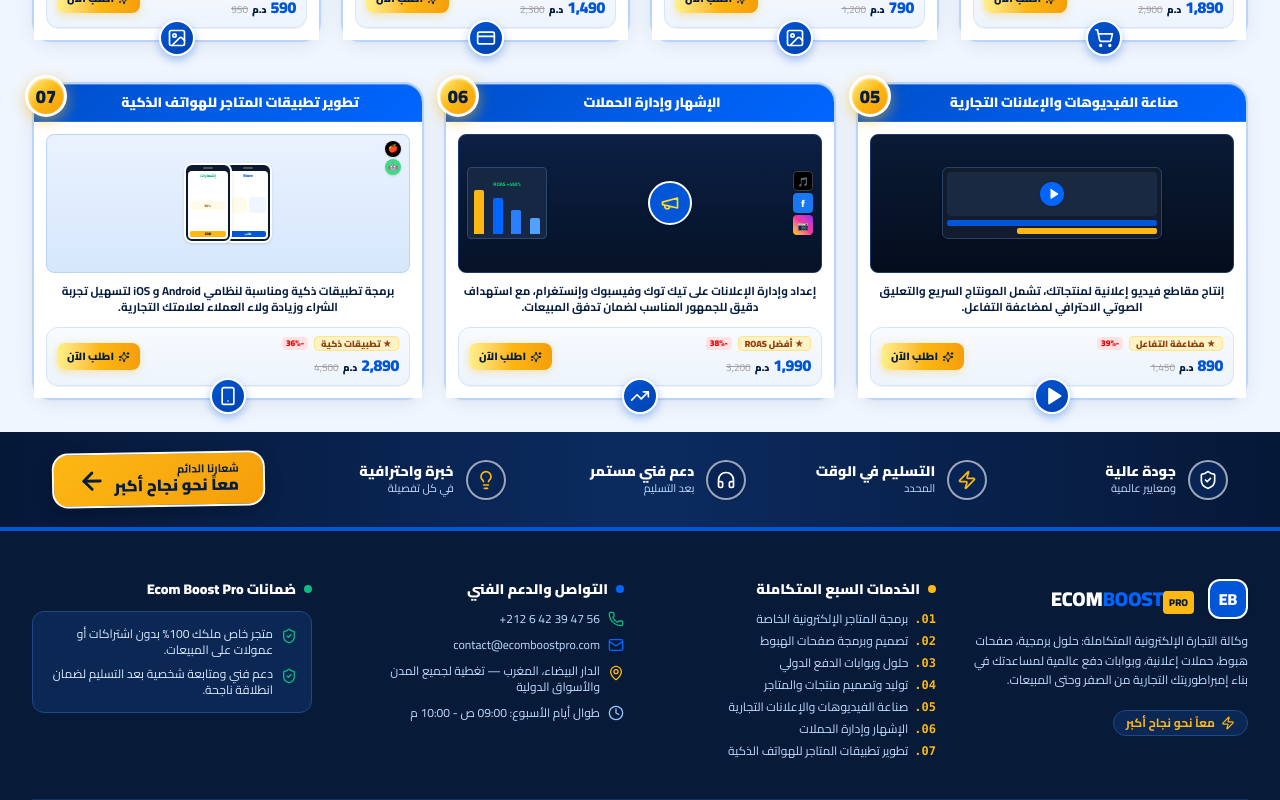
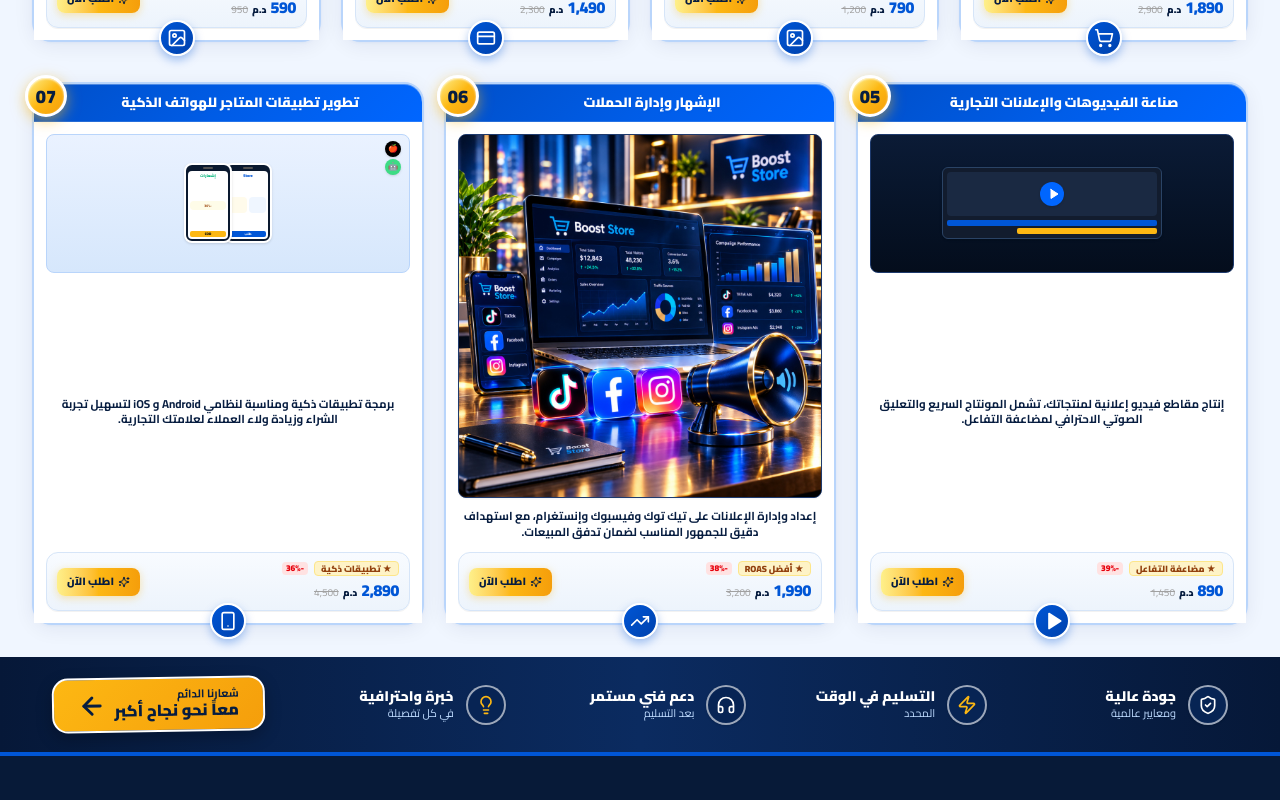
Before and after one commit to adamlmnawer914-create/ecomboost-pro, a Next.js app: page / in a window 1280 px wide. Shown: the part 960-1760 px from the top of the page. Built offline with nearby package versions, Linux system fonts and the light colour scheme.

Commit message:
feat(services): add user uploaded marketing campaigns image to card 06 in full view

```diff
--- a/src/components/ServiceMockup.tsx
+++ b/src/components/ServiceMockup.tsx
@@ -142,39 +142,17 @@
       );
 
     case "06":
-      // الإشهار وإدارة الحملات: TikTok + Meta Facebook + Instagram + Megaphone + Analytics
+      // الإشهار وإدارة الحملات: Real user-provided image (1024x1024, 1:1 full view)
       return (
-        <div className="relative w-full aspect-[346/132] bg-gradient-to-b from-[#0c2045] to-[#061226] rounded-lg overflow-hidden flex items-center justify-between p-2 border border-[#1e3a6d]">
-          {/* Social logos column */}
-          <div className="flex flex-col gap-0.5 z-10">
-            <div className="w-5 h-5 rounded bg-black text-white flex items-center justify-center text-[9px] font-black shadow border border-neutral-700">
-              🎵
-            </div>
-            <div className="w-5 h-5 rounded bg-[#1877f2] text-white flex items-center justify-center text-[10px] font-black shadow">
-              f
-            </div>
-            <div className="w-5 h-5 rounded bg-gradient-to-tr from-yellow-400 via-pink-500 to-purple-600 text-white flex items-center justify-center text-[9px] font-bold shadow">
-              📷
-            </div>
-          </div>
-
-          {/* Megaphone in Center */}
-          <div className="w-11 h-11 rounded-full bg-[#0056d6] text-white flex items-center justify-center shadow border-2 border-white z-10">
-            <Megaphone className="w-5 h-5 text-yellow-300" />
-          </div>
-
-          {/* Analytics Bars on Right */}
-          <div className="w-20 bg-[#162744] rounded p-1 border border-[#2d4770] flex flex-col justify-end h-18 shadow">
-            <div className="text-[5px] text-green-400 font-bold text-center mb-0.5">
-              ROAS +450%
-            </div>
-            <div className="flex items-end justify-between h-11 gap-1 px-0.5">
-              <div className="w-2.5 h-4 bg-blue-400 rounded-t-xs" />
-              <div className="w-2.5 h-6 bg-blue-500 rounded-t-xs" />
-              <div className="w-2.5 h-9 bg-[#0066ff] rounded-t-xs" />
-              <div className="w-2.5 h-11 bg-[#fdb813] rounded-t-xs" />
-            </div>
-          </div>
+        <div className="relative w-full aspect-square bg-[#0b162c] rounded-lg overflow-hidden border border-[#1e3a6d] shadow-xs flex items-center justify-center">
+          <Image
+            src="/services/marketing-campaigns.jpg"
+            alt="الإشهار وإدارة الحملات"
+            fill
+            className="object-contain object-center transition-transform duration-300 group-hover:scale-102"
+            sizes="(max-width: 768px) 100vw, (max-width: 1200px) 50vw, 33vw"
+            priority
+          />
         </div>
       );
 
```
Also changed, not shown: public/services/marketing-campaigns.jpg (added), public/services/marketing-campaigns.png (added).
